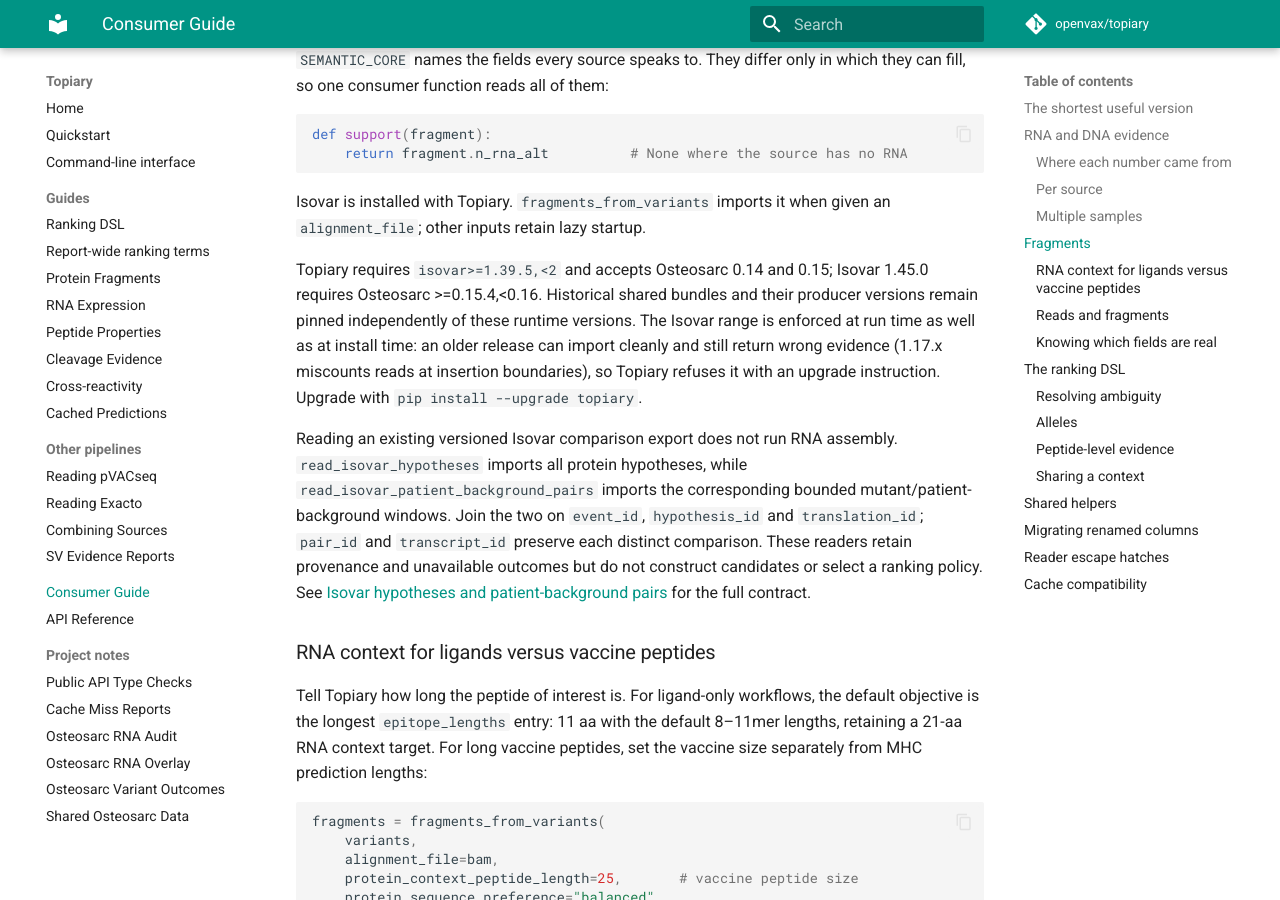
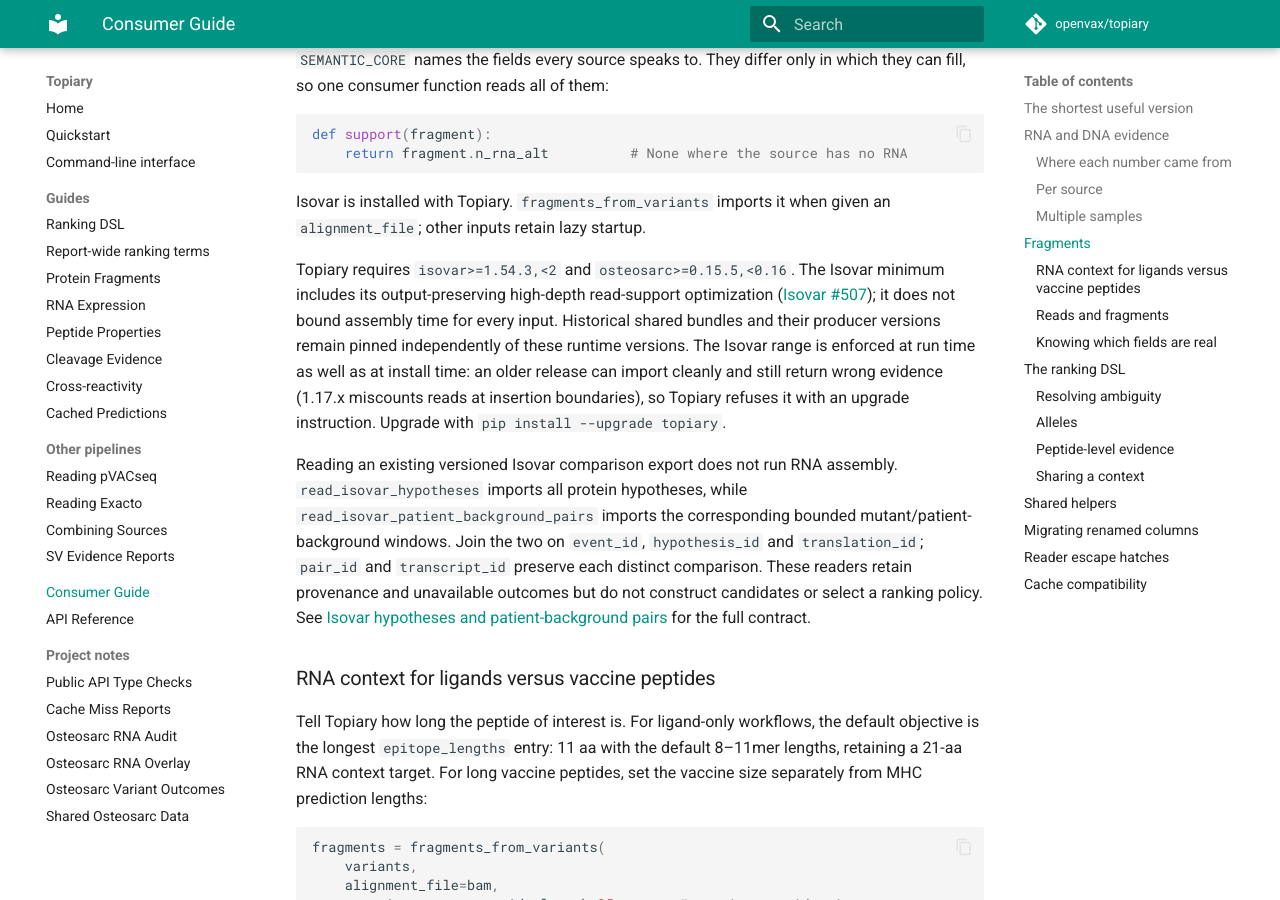
Before and after one commit to openvax/topiary, an MkDocs documentation site: the page built from docs/consumer-guide.md, in a window 1280 px wide and 900 px high, scrolled down 4831 px. Built offline with MkDocs 1.6.1 and Material for MkDocs 9.7.7, drawn with Linux system fonts in a browser that asks for light colours; comment, search, counter and statistics services are not loaded.

Commit message:
Require the released Isovar high-depth support optimization

```diff
--- a/docs/consumer-guide.md
+++ b/docs/consumer-guide.md
@@ -205,8 +205,10 @@ def support(fragment):
 Isovar is installed with Topiary. `fragments_from_variants` imports it when
 given an `alignment_file`; other inputs retain lazy startup.
 
-Topiary requires `isovar>=1.39.5,<2` and accepts Osteosarc 0.14 and 0.15;
-Isovar 1.45.0 requires Osteosarc >=0.15.4,<0.16. Historical shared bundles and
+Topiary requires `isovar>=1.54.3,<2` and `osteosarc>=0.15.5,<0.16`.
+The Isovar minimum includes its output-preserving high-depth read-support
+optimization ([Isovar #507](https://github.com/openvax/isovar/pull/507)); it
+does not bound assembly time for every input. Historical shared bundles and
 their producer versions remain pinned independently of these runtime versions.
 The Isovar range is enforced at run time as well as at install time:
 an older release can import cleanly and still return wrong evidence (1.17.x
--- a/topiary/__init__.py
+++ b/topiary/__init__.py
@@ -228,7 +228,7 @@ from .amino_acids import (
     encode_amino_acids,
 )
 
-__version__ = "5.108.1"
+__version__ = "5.108.2"
 
 __all__ = [
     "PROTEIN_SCAN_METADATA_COLUMNS",
```
Also changed, not shown: CHANGELOG.md (+7 -0 lines), requirements.txt (+3 -4 lines), 3 other files.
